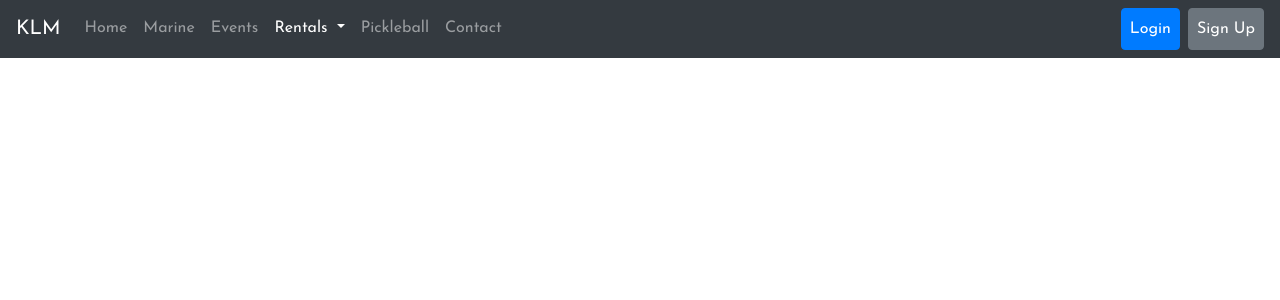
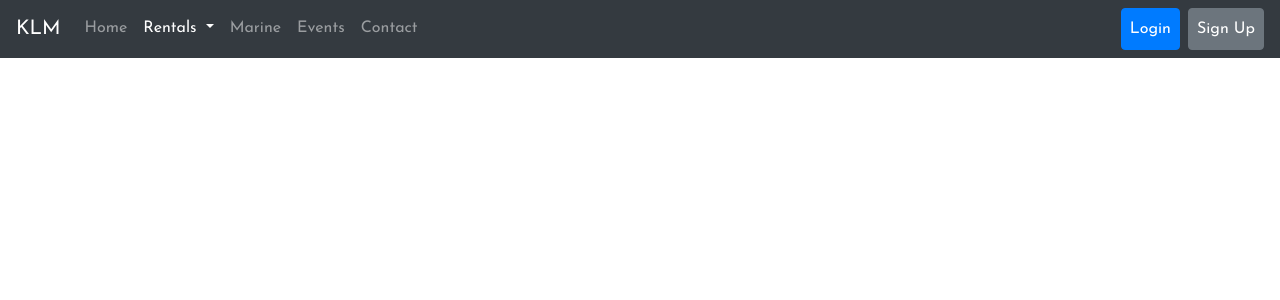
Before and after one commit to jaysondale/boat-rental-app, a Django app: page /activities/ in a window 1280 px wide. Shown: the top 300 px of the page. Run offline with Django 3.2, Linux system fonts and the light colour scheme; some libraries are stand-ins or nearby versions.

Commit message:
navbar changes

```diff
--- a/src/templates/navbar.html
+++ b/src/templates/navbar.html
@@ -6,8 +6,6 @@
   <div class="collapse navbar-collapse" id="navbarNavAltMarkup">
     <div class="navbar-nav w-100">
       <a class="nav-item nav-link" href="{% url 'main' %}">Home <span class="sr-only">(current)</span></a>
-      <a class="nav-item nav-link" href="{% url 'marine' %}">Marine</a>
-      <a class="nav-item nav-link" href="{% url 'events' %}">Events</a>
       <li class="nav-item dropdown">
         <a class="nav-link dropdown-toggle" href="{% url 'activities' %}" id="navbarDropdown" role="button" data-toggle="dropdown" aria-haspopup="true" aria-expanded="false">
           Rentals
@@ -17,7 +15,8 @@
           <a class="dropdown-item" href="{% url 'bookings' %}">My Bookings</a>
         </div>
       </li>
-      <a class="nav-item nav-link" href="{% url 'land_activities' %}">Pickleball</a>
+      <a class="nav-item nav-link" href="{% url 'marine' %}">Marine</a>
+      <a class="nav-item nav-link" href="{% url 'events' %}">Events</a>
       <a class="nav-item nav-link" href="{% url 'contact' %}">Contact</a>
       {% if user.is_staff %}
       <li class="nav-item dropdown ">
```
Also changed, not shown: src/db.sqlite3.
